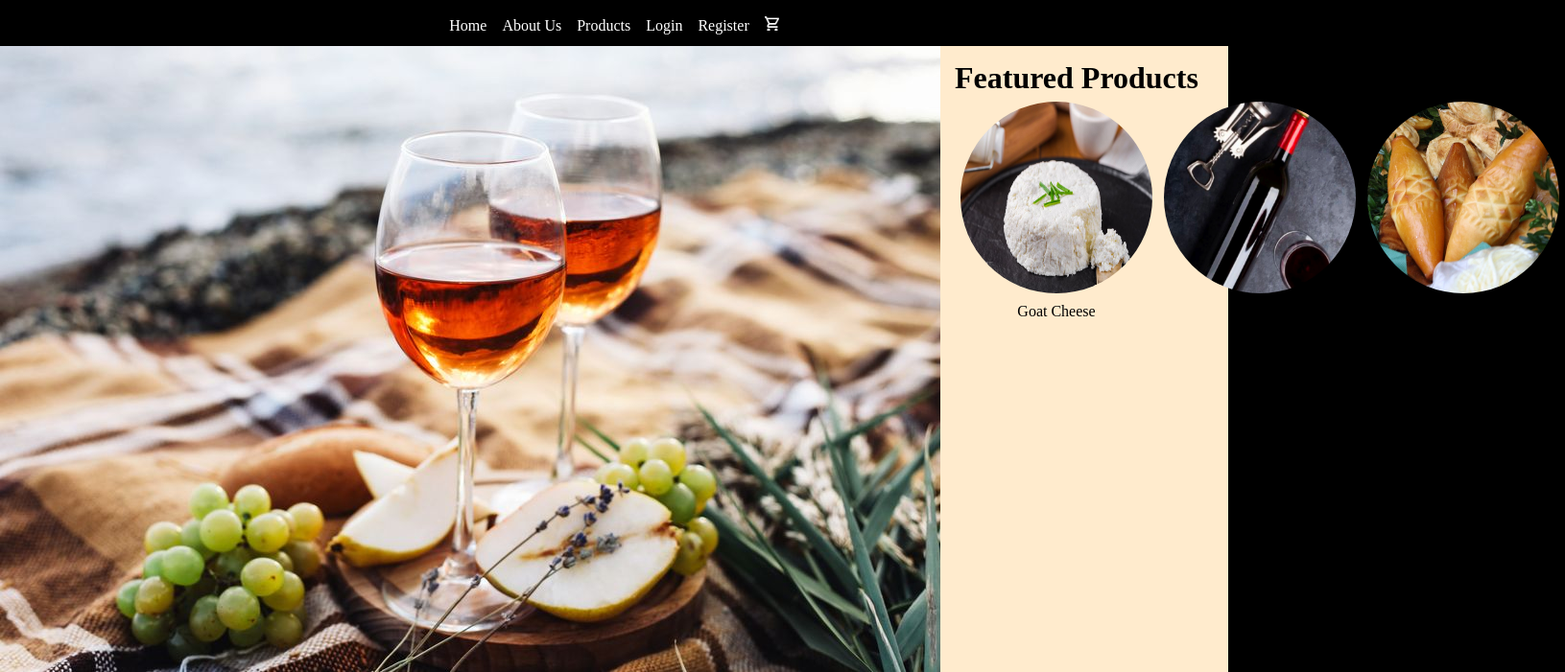
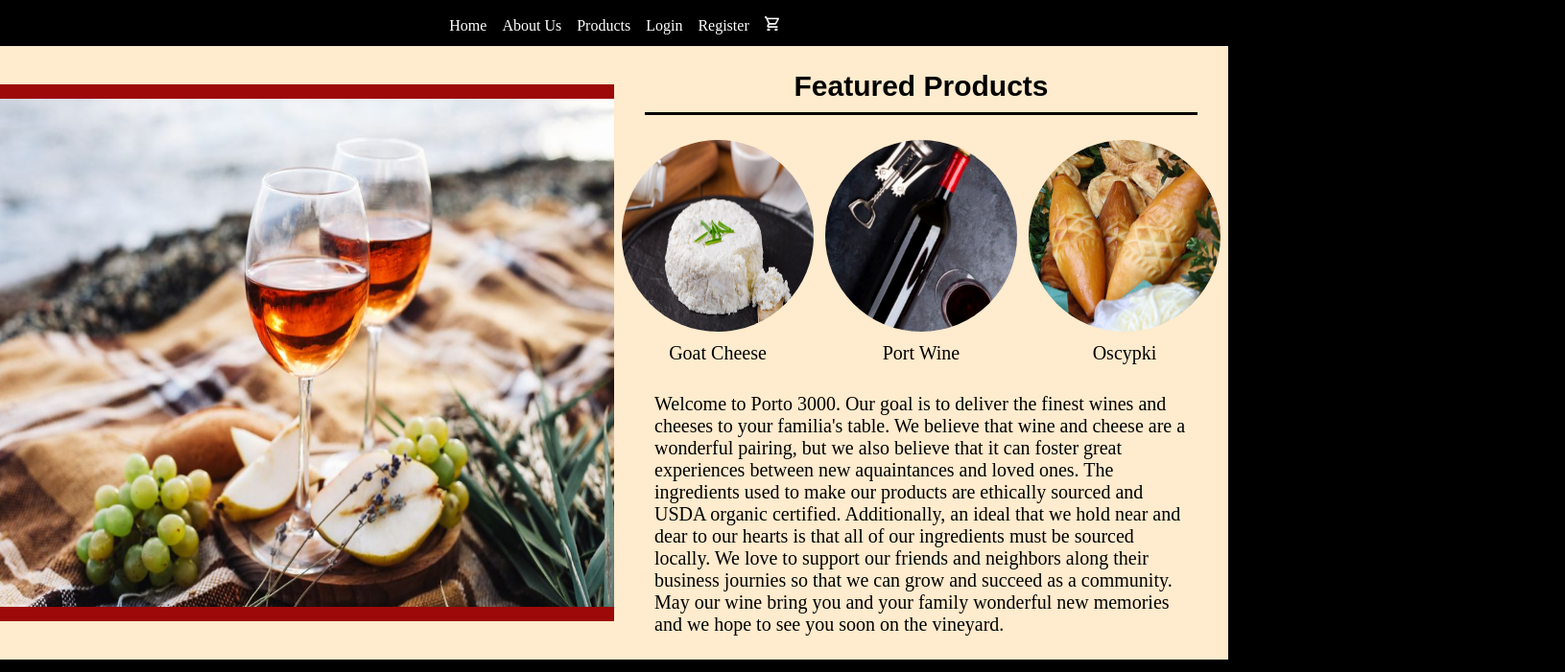
Before and after one commit to hoguer/porto3000, a React app: page / in a window 1280 px wide. Shown: the part 113-814 px from the top of the page at 96% size, 1631 px wide, since content can reach past the window. Built offline with nearby package versions, Linux system fonts and the light colour scheme.

Commit message:
feat(HomeComponent): Styling complete

```diff
--- a/src/components/Home.css
+++ b/src/components/Home.css
@@ -3,15 +3,41 @@ body{
 }
 .featuredContainer{
     display: flex;
+    justify-content: center;
+    align-items: center;
+}
+.featuredContainerRight {
+    display: flex;
+    justify-content: center;
+    width: 50vw;
 }
 .componentContainerHome{
     display: flex;
     background-color: blanchedalmond;
 }
+.img1{
+    width: 50vw;
+    height:70vh;
+    border-top: solid rgb(157, 8, 8) 15px;
+    border-bottom: solid rgb(157, 8, 8) 15px;
+}
+.featHeader{
+    display: flex;
+    justify-content: center;
+    border-bottom: solid black 3px;
+    text-align: left;
+    padding:10px;
+    margin-bottom: 0;
+    font-family:fantasy;
+    font-size: 15px;
+}
 .featImg {
     width: 200px;
     height: 200px;
     border-radius: 50%;
+}
+.featImg:hover{
+    opacity:0.7;
 }
 .featured {
     display: flex;
@@ -20,9 +46,23 @@ body{
 }
 .fpCards {
     display: flex;
+    justify-content: center;
+    align-items: center;
+    padding: 20px;
+    width: 45vw;
+    font-family:'Times New Roman', Times, serif;
+    font-size: 20px;
 }
 .fp {
     display: flex;
     flex-direction: column;
     text-align: center;
 }
+.featContainerParagraph {
+    display: flex;
+    justify-content: center;
+    flex-direction: column;
+    font-size: 20px;
+    padding: 10px;
+    width: 45vw;
+}
--- a/src/components/Home.js
+++ b/src/components/Home.js
@@ -5,7 +5,6 @@ import img1 from "../images/wineGlasses.jpeg"
 import featImg1 from "../images/goatCheese.jpg"
 import featImg2 from "../images/wineBottle.jpg"
 import featImg3 from "../images/Oscypki.jpg"
-import mainLogo from "../images/mainLogo.png"
 
 const Home = () => {
     return <>
@@ -13,8 +12,9 @@ const Home = () => {
         <div className="featuredContainer">
             <img src={img1} className="img1"/>
         </div>
+        <div className="featuredContainerRight">
             <div className="featured">
-            <div>
+                <div className="featHeader">
                     <h1>Featured Products</h1>
                 </div>
                 <div className="fpCards">
@@ -31,6 +31,12 @@ const Home = () => {
                         <p>Oscypki</p>
                     </div>
                 </div>
+                <div className="featContainerParagraph">
+                    <div>
+                        <p>Welcome to Porto 3000. Our goal is to deliver the finest wines and cheeses to your familia's table. We believe that wine and cheese are a wonderful pairing, but we also believe that it can foster great experiences between new aquaintances and loved ones. The ingredients used to make our products are ethically sourced and USDA organic certified. Additionally, an ideal that we hold near and dear to our hearts is that all of our ingredients must be sourced locally. We love to support our friends and neighbors along their business journies so that we can grow and succeed as a community. May our wine bring you and your family wonderful new memories and we hope to see you soon on the vineyard. </p>
+                    </div>
+                </div>
+            </div>
         </div>
       </div>
     </>
```
Also changed, not shown: src/images/Signature_.png (added), src/images/handHeldGrapes.png (added). Lines whose indentation alone changed are shown as unchanged.
